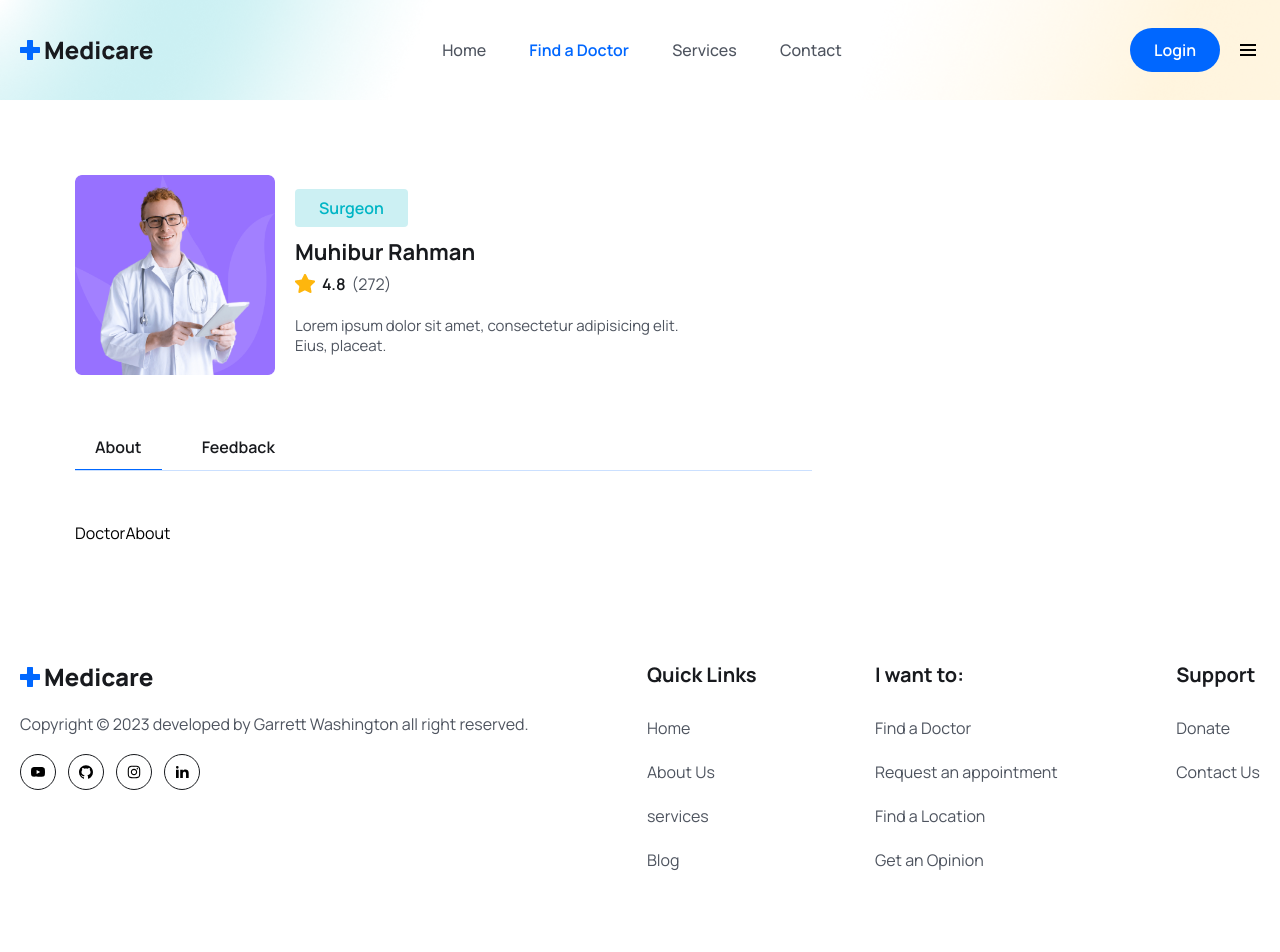
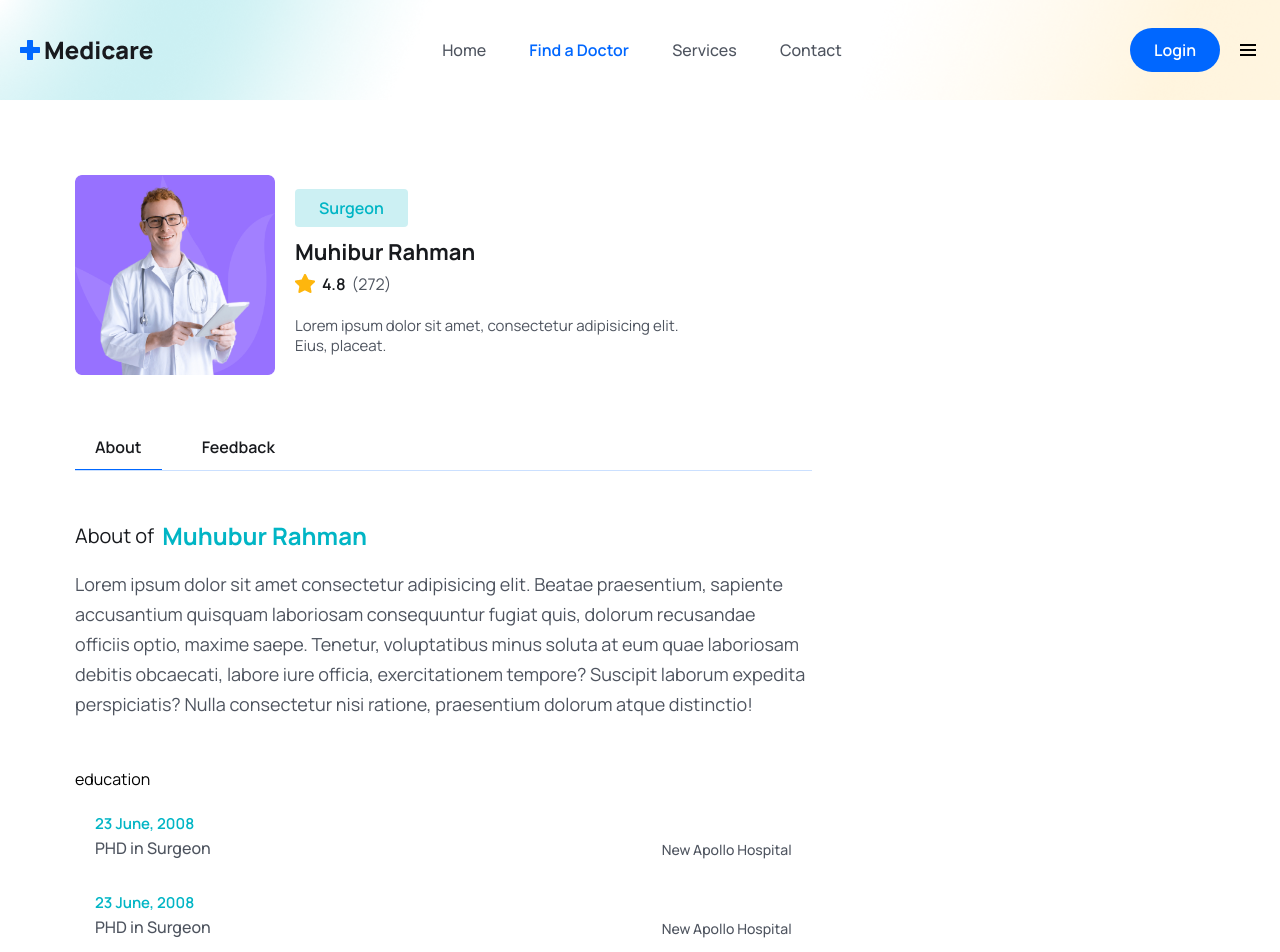
Before and after one commit to ggvhs/booking-app, a React (Vite) app in the folder frontend/: page /doctors/1 in a window 1280 px wide. Shown: the top 952 px of the page. Built offline with nearby package versions, Linux system fonts and the light colour scheme.

Commit message:
content from feedback moved to about section for doctors

```diff
--- a/frontend/src/pages/Doctors/DoctorAbout.jsx
+++ b/frontend/src/pages/Doctors/DoctorAbout.jsx
@@ -2,7 +2,55 @@
 
 const DoctorAbout = () => {
   return (
-    <div>DoctorAbout</div>
+    <div>
+    <div>
+        <h3 className='text-[20px] leading-[30px] text-headingColor font-semiBold flex items-center gap-2'>
+            About of
+            <span className='text-irisBlueColor font-bold text-[24px] leaidng-9'>
+                Muhubur Rahman
+            </span>
+        </h3>
+        <p className='text__para'>
+            Lorem ipsum dolor sit amet consectetur adipisicing elit. Beatae praesentium, sapiente accusantium quisquam laboriosam
+            consequuntur fugiat quis, dolorum recusandae officiis optio, maxime saepe. Tenetur, voluptatibus minus soluta at eum
+            quae laboriosam debitis obcaecati, labore iure officia, exercitationem tempore?
+            Suscipit laborum expedita perspiciatis? Nulla consectetur nisi ratione, praesentium dolorum atque distinctio!
+        </p>
+    </div>
+
+    <div className='mt-12'>
+        <h3>education</h3>
+    </div>
+
+    <ul className='pt-3 md:p-5'>
+        <li className='flex flex-col sm:flex-row sm:justify-between sm:items-end md:gap-5 mb-[30px]'>
+            <div>
+                <span className='text-irisBlueColor text-[15px] leading-6 font-semibold'>
+                    23 June, 2008
+                </span>
+                <p className='text-[16px] leading-6 font-medium text-textColor'>
+                    PHD in Surgeon
+                </p>
+            </div>
+            <p className='text-[14px] leading-5 font-medium text-textColor'>
+                New Apollo Hospital
+            </p>
+        </li>
+        <li className='flex flex-col sm:flex-row sm:justify-between sm:items-end md:gap-5 mb-[30px]'>
+            <div>
+                <span className='text-irisBlueColor text-[15px] leading-6 font-semibold'>
+                    23 June, 2008
+                </span>
+                <p className='text-[16px] leading-6 font-medium text-textColor'>
+                    PHD in Surgeon
+                </p>
+            </div>
+            <p className='text-[14px] leading-5 font-medium text-textColor'>
+                New Apollo Hospital
+            </p>
+        </li>
+    </ul>
+</div>
   )
 }
 
--- a/frontend/src/pages/Doctors/Feedback.jsx
+++ b/frontend/src/pages/Doctors/Feedback.jsx
@@ -1,44 +1,9 @@
 import React from 'react'
 
 const Feedback = () => {
-  return (
-    <div>
-        <div>
-            <h3 className='text-[20px] leading-[30px] text-headingColor font-semiBold flex items-center gap-2'>
-                About of
-                <span className='text-irisBlueColor font-bold text-[24px] leaidng-9'>
-                    Muhubur Rahman
-                </span>
-            </h3>
-            <p className='text__para'>
-                Lorem ipsum dolor sit amet consectetur adipisicing elit. Beatae praesentium, sapiente accusantium quisquam laboriosam
-                consequuntur fugiat quis, dolorum recusandae officiis optio, maxime saepe. Tenetur, voluptatibus minus soluta at eum
-                quae laboriosam debitis obcaecati, labore iure officia, exercitationem tempore?
-                Suscipit laborum expedita perspiciatis? Nulla consectetur nisi ratione, praesentium dolorum atque distinctio!
-            </p>
-        </div>
-
-        <div className='mt-12'>
-            <h3>education</h3>
-        </div>
-
-        <ul className='pt-3 md:p-5'>
-            <li className='flex flex-col sm:flex-row sm:justify-between sm:items-end md:gap-5 mb-[30px]'>
-                <div>
-                    <span className='text-irisBlueColor text-[15px] leading-6 font-semibold'>
-                        23 June, 2008
-                    </span>
-                    <p className='text-[16px] leading-6 font-medium text-textColor'>
-                        PHD in Surgeon
-                    </p>
-                </div>
-                <p className='text-[14px] leading-5 font-medium text-textColor'>
-                    PHD in Surgeon
-                </p>
-            </li>
-        </ul>
-    </div>
-  )
+return (
+ <div>Feedback</div>
+)
 }
 
 export default Feedback
--- /dev/null
+++ b/frontend/src/utils/formatDate.js
@@ -0,0 +1,6 @@
+export const formatDate = (date,config) =>{
+    const defaultOptions = { day: "numeric" , month: "long", year: "numeric"};
+    const options = config ? config : defaultOptions
+
+    return new Date(date).toLocaleDateString('en-US', options);
+};
```
